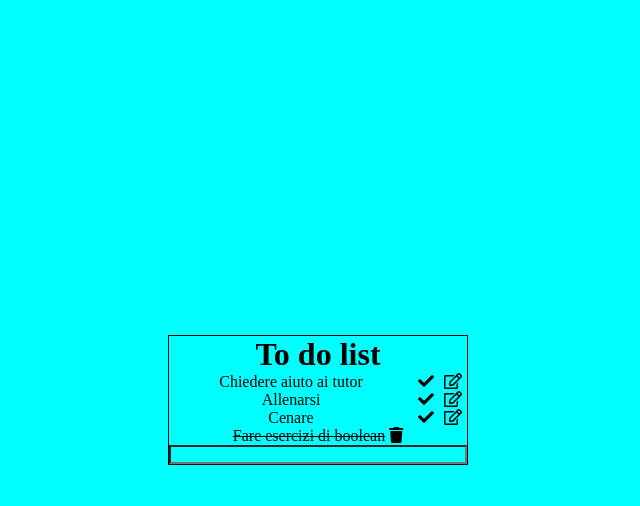
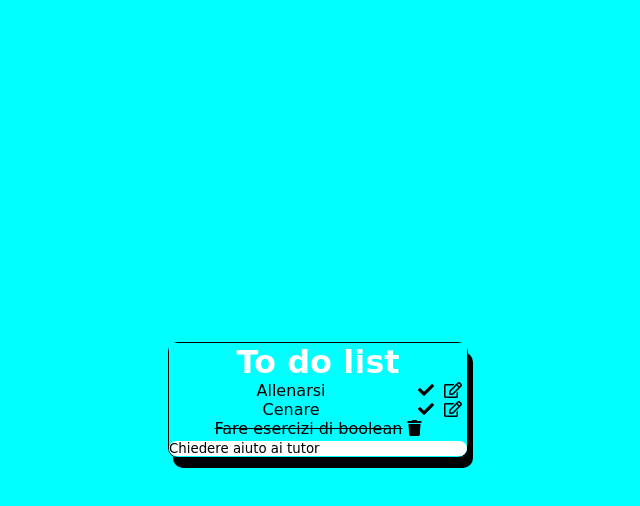
Before and after one commit to giuseppe0908/vue-todolist, a plain HTML site: page index.html in a window 1280 px wide. Both pictures are taken after a click on the element 775 px from the left and 382 px from the top of the page. Shown: the whole page, without its empty margins (322-962 px from the left). Drawn offline with nearby package versions, Linux system fonts and the light colour scheme.

Commit message:
bonus completato

```diff
--- a/assets/main.js
+++ b/assets/main.js
@@ -46,9 +46,16 @@ var app = new Vue(
     check: function (todo){
 
       let i = this.todos.indexOf(todo);
-      console.log(i);
       this.todos[i].status = 'checked';
     },
+
+    edit: function (todo) {
+
+     let i = this.todos.indexOf(todo);
+     this.input = todo.title;
+     this.todos.splice(i, 1);
+    },
+
     remove: function(todo){
       let i = this.todos.indexOf(todo);
       this.todos.splice(i, 1);
--- a/assets/master.css
+++ b/assets/master.css
@@ -1,8 +1,10 @@
 *{
   margin: 0;
   padding: 0;
+  border: 0;
   box-sizing: border-box;
   background-color: cyan;
+  font-family: cursive;
 }
 #root{
   display: flex;
@@ -16,12 +18,20 @@
     border: 1px solid black;
     min-width: 300px;
     max-width: 800px;
+    border-radius: 10px;
+    box-shadow: 5px 10px;
+
 }
 h1{
   text-align: center;
+  color: white;
+
 }
 input{
   width: 100%;
+  border-radius: 10px;
+  background-color: white;
+
 }
 .container ul{
   list-style: none;
--- a/index.html
+++ b/index.html
@@ -20,6 +20,7 @@
 
             <span class="comune edit"
             v-if="todo.status != 'checked' "
+            @click="edit(todo)"
             ><i class="far fa-edit"></i></span>
 
             <span class="comune remove"
@@ -34,7 +35,7 @@
 
           </li>
         </ul>
-        <input type="text" v-model="input" @keyup.enter="add">
+        <input type="text" v-model="input" @keyup.enter="add" placeholder="scrivi un nuovo todo">
       </div>
 
      </div>
```
